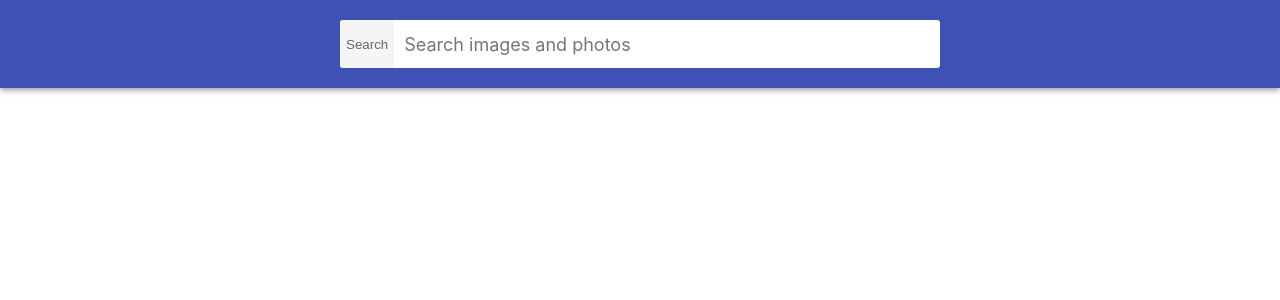
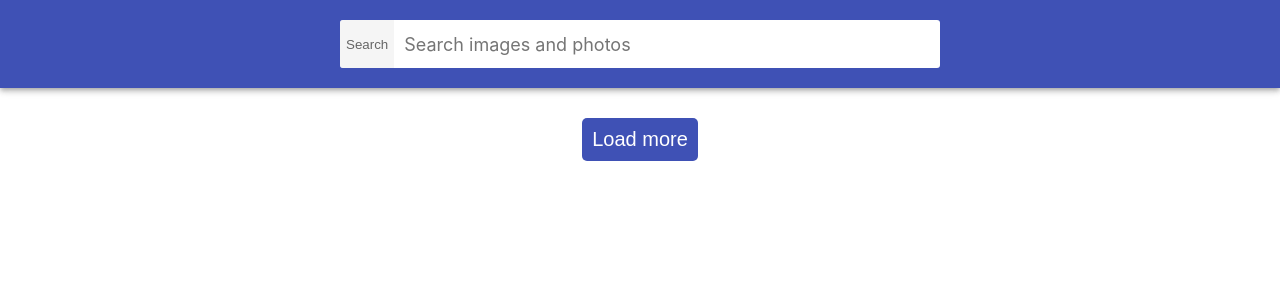
Before and after one commit to Dariaaal/goit-react-hw-03-image-finder, a React (Create React App) app: page / in a window 1280 px wide. Shown: the top 300 px of the page. Built offline with nearby package versions, Linux system fonts and the light colour scheme.

Commit message:
loadmore

```diff
--- a/src/components/App.jsx
+++ b/src/components/App.jsx
@@ -1,16 +1,23 @@
 import React, { Component } from "react";
-import Searchbar from "./Searchbar";
-import ImageGallery from "./ImageGallery";
-
+import Searchbar from "./searchbar/Searchbar";
+import ImageGallery from "./imageGallery/ImageGallery";
+import {Button} from './button/Button'
 
 export default class App extends Component {
 
   state = {
     searchText: '',
+    page: 1
   }
 
   handleSearch = (searchText) => {
     this.setState({searchText});
+  }
+
+  onLoadMore = () => {
+    this.setState((prevState)=>({
+      page: prevState.page + 1
+    }))
   }
 
   render() {
@@ -24,6 +31,7 @@
     >
     <Searchbar handleSearch={this.handleSearch}/>
     <ImageGallery searchText={this.state.searchText}/>
+    <Button/>
     </div>
   );
   }
--- /dev/null
+++ b/src/components/button/Button.jsx
@@ -0,0 +1,15 @@
+import css from './Button.module.css'
+
+export const Button = ({onClick}) => {
+    return (
+        <div className={css.loadbutton}>
+            <button
+            type='button'
+            className={css.loadmore}
+            onClick={onClick}
+            >
+                Load more
+            </button>
+        </div>
+    )
+}
--- /dev/null
+++ b/src/components/button/Button.module.css
@@ -0,0 +1,20 @@
+.loadbutton{
+    display: flex;
+    justify-content: center;
+    align-items: center;
+    margin-top: 20px;
+}
+
+.loadmore{
+    background-color: #3f51b5;
+    color: #fff;
+    padding: 10px;
+    border-radius: 5px;
+    cursor: pointer;
+    border: none;
+    font-size: 20px;
+}
+
+.loadmore:hover{
+    background-color: #354188;
+}
--- a/src/components/ImageGallery.jsx
+++ b/src/components/imageGallery/ImageGallery.jsx
@@ -1,8 +1,8 @@
 import React, { Component } from "react";
-import getImages from './api';
-import ImageGalleryItem from "./ImageGalleryItem";
+import getImages from '../api';
+import ImageGalleryItem from "../imageItem/ImageGalleryItem";
 import css from './ImageGallery.module.css';
-import {Loader} from './Loader';
+import {Loader} from '../loader/Loader';
 
 export default class ImageGallery extends Component {
   state = {
```
Also changed, not shown: src/components/Button.jsx (deleted), src/components/imageGallery/ImageGallery.module.css (renamed from src/components/ImageGallery.module.css), src/components/imageItem/ImageGalleryItem.jsx (renamed from src/components/ImageGalleryItem.jsx), src/components/imageItem/ImageGalleryItem.module.css (renamed from src/components/ImageGalleryItem.module.css), src/components/loader/Loader.jsx (renamed from src/components/Loader.jsx), src/components/loader/Loader.module.css (renamed from src/components/Loader.module.css), src/components/searchbar/Searchbar.jsx (renamed from src/components/Searchbar.jsx), src/components/searchbar/Searchbar.module.css (renamed from src/components/Searchbar.module.css).
